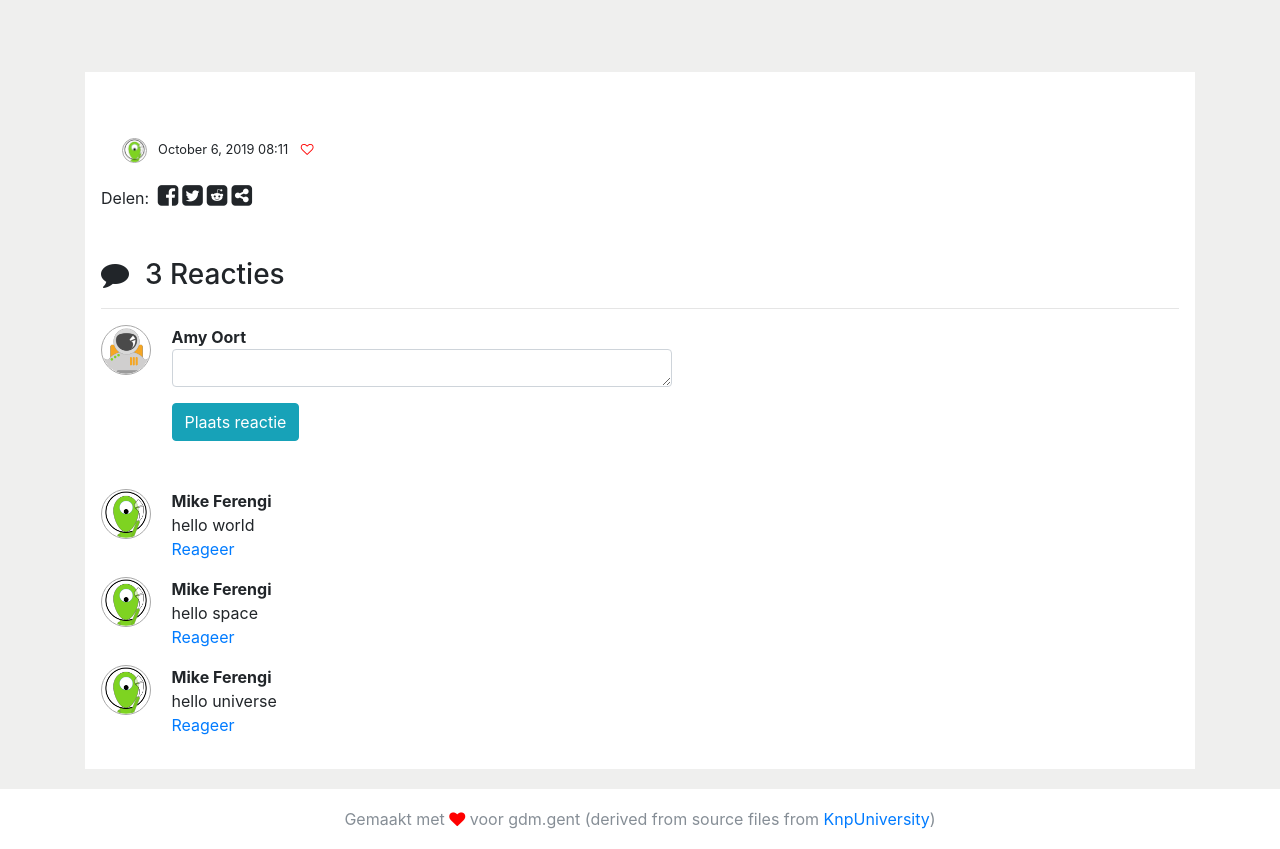
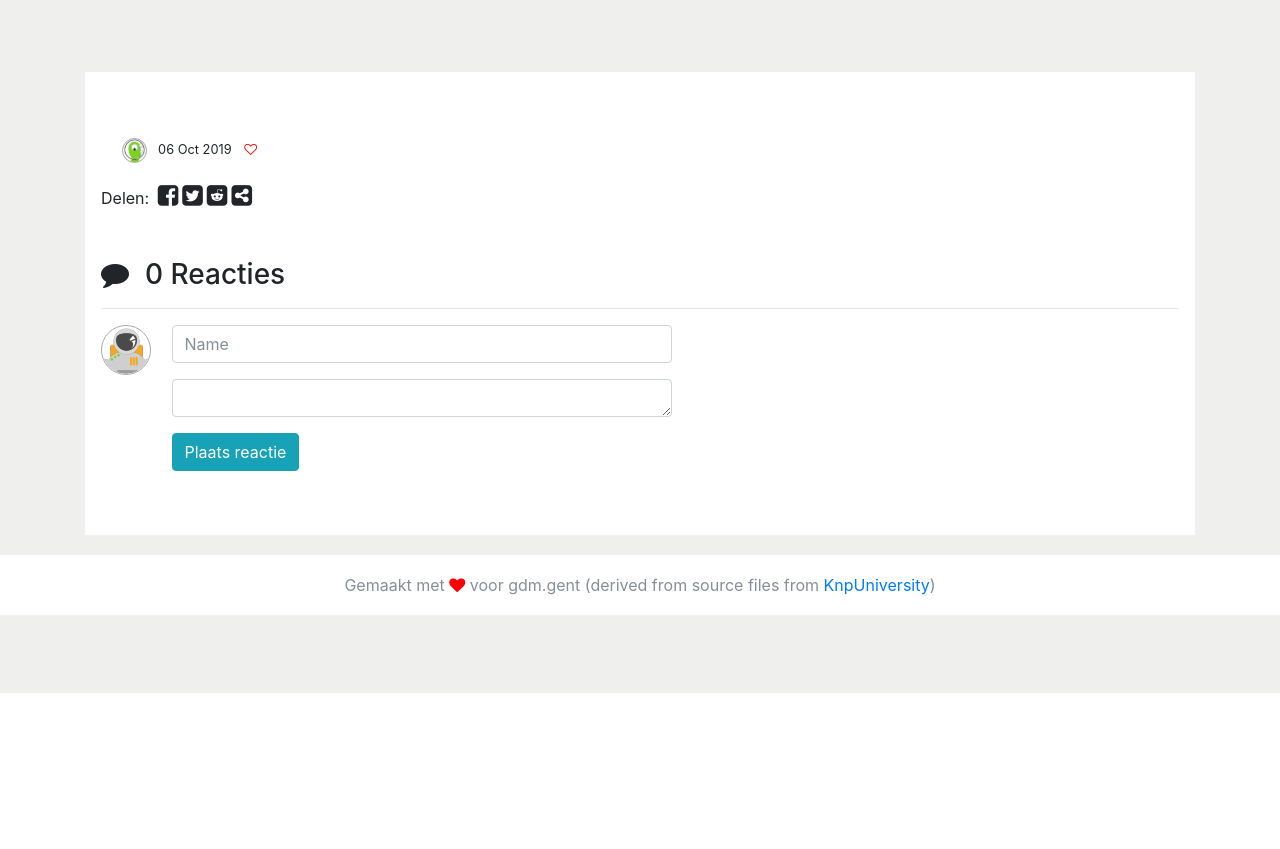
Before and after one commit to cms-development/labo-week-2-Vl-Wouter, a Symfony app: template templates/pages/camp.html.twig in a window 1280 px wide. Shown: the part 107-956 px from the top of the page. After the commit the page ends 800 px from the top, so only its background shows below. Run offline with Twig, Linux system fonts and the light colour scheme; the template is opened without the code that fills it, so the values that code supplies are empty; some libraries are stand-ins or nearby versions.

Commit message:
comments can be added

```diff
--- a/src/Controller/PagesController.php
+++ b/src/Controller/PagesController.php
@@ -55,7 +55,6 @@ class PagesController extends AbstractController
         if($r->isMethod('GET')) {
             return $this->render('cms/campForm.html.twig');
         } else if($r->isMethod('POST')) {
-            var_dump($_POST);
             $manager = $this->getDoctrine()->getManager();
 
             $camp = new Camp();
--- a/templates/pages/camp.html.twig
+++ b/templates/pages/camp.html.twig
@@ -12,10 +12,10 @@
                                 <span class="show-article-title ">{{ camp.title }}</span>
                                 <br>
                                 <span class="align-left article-details"><img class="article-author-img rounded-circle" src="{{ asset('images/alien-profile.png') }}"> {{ camp.author }} </span>
-                                <span class="pl-2 article-details"> {{ camp.date|date }}</span>
+                                <span class="pl-2 article-details"> {{ camp.date|date("d M Y") }}</span>
                                 <span class="pl-2 article-details">
                                     <span id="like-counter">{{ camp.likes }}</span>
-                                    <a href="/news/krabpaaljongleren/heart" id="like-heart-button" class="fa fa-heart-o like-article"></a>
+                                    <a href="" id="like-heart-button" class="fa like-article"></a>
                                 </span>
                             </div>
                         </div>
@@ -34,56 +34,41 @@
                     </div>
                     <div class="row">
                         <div class="col-sm-12">
-                            <h3><i class="pr-3 fa fa-comment"></i>3 Reacties</h3>
+                            <h3><i class="pr-3 fa fa-comment"></i>{{ camp.comments|length }} Reacties</h3>
                             <hr>
 
                             <div class="row mb-5">
                                 <div class="col-sm-12">
-                                    <img class="comment-img rounded-circle" src="images/astronaut-profile.png">
+                                    <img class="comment-img rounded-circle" src="{{ asset('images/astronaut-profile.png') }}">
                                     <div class="comment-container d-inline-block pl-3 align-top">
-                                        <span class="commenter-name">Amy Oort</span>
-                                        <div class="form-group">
-                                            <textarea class="form-control comment-form" id="articleText" rows="1"></textarea>
-                                        </div>
-                                        <button type="submit" class="btn btn-info">Plaats reactie</button>
+                                        <form action="{{ path('addComment', {camp_id: camp.id}) }}" method="post">
+                                            <div class="form-group">
+                                                <input type="text" name="author" id="name" class="form-control" placeholder="Name">
+                                            </div>
+                                            <div class="form-group">
+                                                <textarea class="form-control comment-form" name="content" id="articleText" rows="1"></textarea>
+                                            </div>
+                                            <button type="submit" class="btn btn-info">Plaats reactie</button>
+                                        </form>
                                     </div>
                                 </div>
                             </div>
 
+                            {% for comment in camp.comments %}
+
                             <div class="row">
                                 <div class="col-sm-12">
-                                    <img class="comment-img rounded-circle" src="images/alien-profile.png">
+                                    <img class="comment-img rounded-circle" src="{{ asset('images/astronaut-profile.png') }}">
                                     <div class="comment-container d-inline-block pl-3 align-top">
-                                        <span class="commenter-name">Mike Ferengi</span>
+                                        <span class="commenter-name">{{ comment.author }}</span>
                                         <br>
-                                        <span class="comment"> hello world</span>
-                                        <p><a href="#">Reageer</a></p>
-                                    </div>
-                                </div>
-                            </div>
-                            <div class="row">
-                                <div class="col-sm-12">
-                                    <img class="comment-img rounded-circle" src="images/alien-profile.png">
-                                    <div class="comment-container d-inline-block pl-3 align-top">
-                                        <span class="commenter-name">Mike Ferengi</span>
-                                        <br>
-                                        <span class="comment"> hello space</span>
-                                        <p><a href="#">Reageer</a></p>
-                                    </div>
-                                </div>
-                            </div>
-                            <div class="row">
-                                <div class="col-sm-12">
-                                    <img class="comment-img rounded-circle" src="images/alien-profile.png">
-                                    <div class="comment-container d-inline-block pl-3 align-top">
-                                        <span class="commenter-name">Mike Ferengi</span>
-                                        <br>
-                                        <span class="comment"> hello universe</span>
+                                        <span class="comment"> {{ comment.content }}</span>
                                         <p><a href="#">Reageer</a></p>
                                     </div>
                                 </div>
                             </div>
 
+                            {% endfor %}
                         </div>
                     </div>
                 </div>
@@ -91,3 +76,57 @@
         </div>
     </div>
 {% endblock %}
+
+{% block javascripts %}
+    {{ parent() }}
+    <script>
+
+        const likeBtn = document.querySelector("#like-heart-button")
+
+        const changeIcon = (status) => {
+            console.log(status)
+            if(status !== false) {
+                likeBtn.classList.remove("fa-heart-o")
+                likeBtn.classList.add("fa-heart")
+            } else {
+                likeBtn.classList.remove("fa-heart")
+                likeBtn.classList.add("fa-heart-o")
+            }
+        }
+
+        async function changeLike () {
+            let like
+            if(window.localStorage.getItem("{{ camp.slug }}")) {
+                like = JSON.parse(window.localStorage.getItem("{{ camp.slug }}"))
+            } else {
+                like = false
+            }
+            let url = '{{ path("likeCamp", {slug: camp.slug, status: 'likeStatus'}) }}'
+            url = url.replace('likeStatus', like)
+            const status = await fetch(url, {
+                method: 'GET',
+            })
+            const newStatus = await status.json()
+            changeIcon(newStatus.status)
+            window.localStorage.setItem("{{ camp.slug }}", JSON.stringify(newStatus.status))
+        }
+
+        likeBtn.addEventListener('click', (e) => {
+            e.preventDefault()
+            changeLike()
+        })
+
+        document.addEventListener('DOMContentLoaded', () => {
+            let status
+            if(window.localStorage.getItem("{{ camp.slug }}")) {
+                status = JSON.parse(window.localStorage.getItem("{{ camp.slug }}"))
+                console.log(status)
+                changeIcon(status)
+            } else {
+                likeBtn.classList.add("fa-heart-o")
+            }
+        })
+
+
+    </script>
+{% endblock %}
```
Also changed, not shown: src/Controller/CommentController.php (added, +35 -0 lines), src/Controller/LikeController.php (added, +35 -0 lines), src/Entity/Camp.php (+43 -0 lines), src/Entity/Comment.php (renamed from src/Entity/Comments.php, +6 -5 lines), src/Migrations/Version20191005103824.php (added, +36 -0 lines), src/Repository/CommentRepository.php (added, +50 -0 lines).
